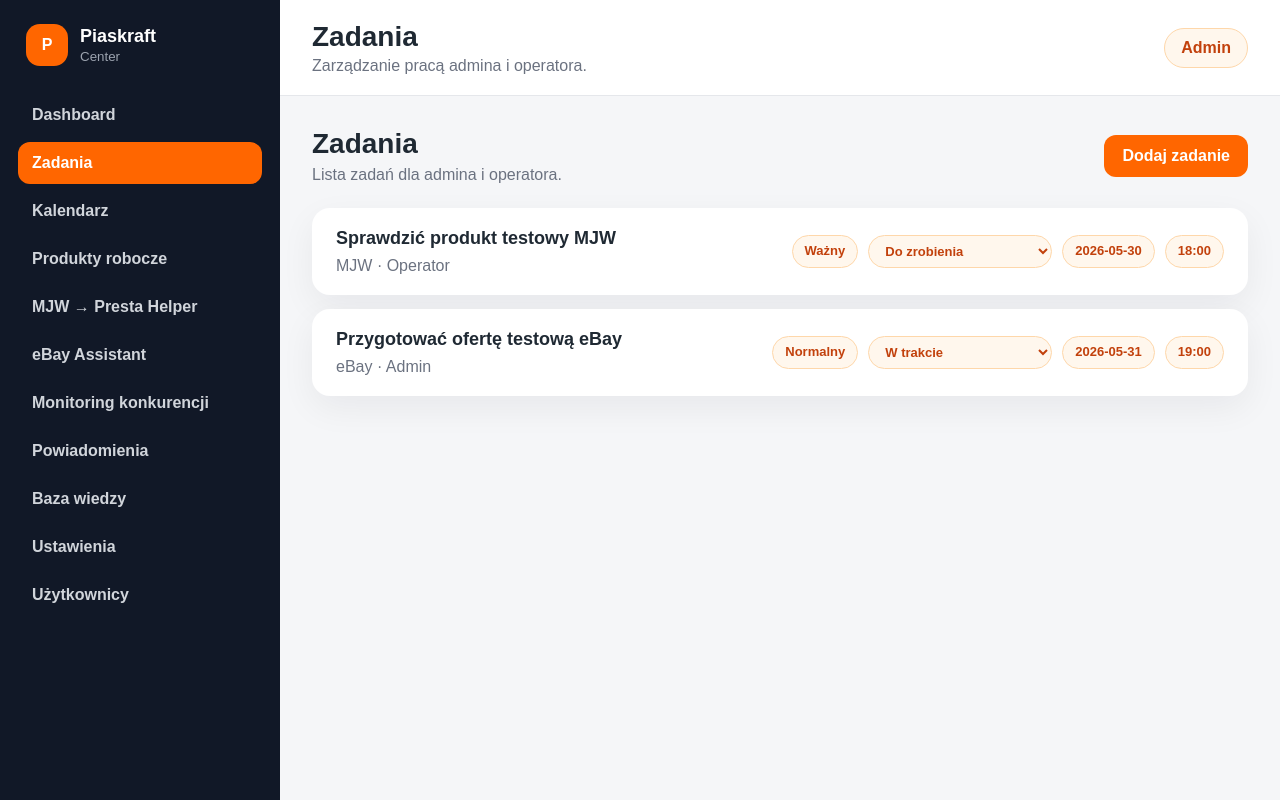
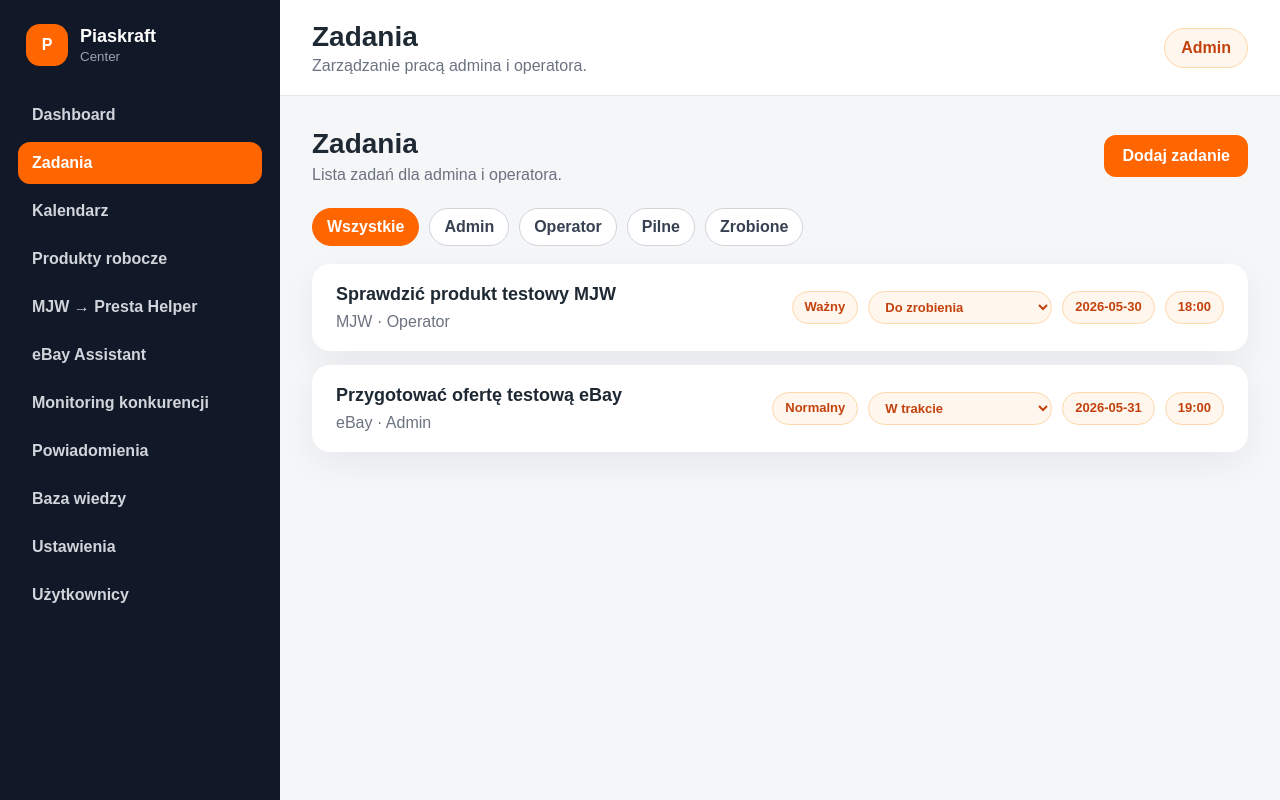
Before and after one commit to Piaskraft/piaskraft-center, a React (Vite) app in the folder apps/web/: page /zadania in a window 1280 px wide. Built offline with nearby package versions, Linux system fonts and the light colour scheme.

Commit message:
Add task filters

```diff
--- a/apps/web/src/layouts/AppLayout.css
+++ b/apps/web/src/layouts/AppLayout.css
@@ -285,3 +285,26 @@
   font-weight: 700;
   cursor: pointer;
 }
+.task-filters {
+  display: flex;
+  gap: 10px;
+  margin-bottom: 18px;
+  flex-wrap: wrap;
+}
+
+.filter-button {
+  border: 1px solid #d1d5db;
+  background: #ffffff;
+  color: #374151;
+  border-radius: 999px;
+  padding: 9px 14px;
+  font-weight: 700;
+  cursor: pointer;
+}
+
+.filter-button:hover,
+.filter-button.active {
+  background: #ff6600;
+  border-color: #ff6600;
+  color: #ffffff;
+}
--- a/apps/web/src/pages/TasksPage.tsx
+++ b/apps/web/src/pages/TasksPage.tsx
@@ -12,9 +12,20 @@ const taskStatuses: TaskStatus[] = [
   'Anulowane',
 ];
 
+type TaskFilter = 'Wszystkie' | 'Admin' | 'Operator' | 'Pilne' | 'Zrobione';
+
+const taskFilters: TaskFilter[] = [
+  'Wszystkie',
+  'Admin',
+  'Operator',
+  'Pilne',
+  'Zrobione',
+];
+
 export function TasksPage() {
   const [tasks, setTasks] = useState<Task[]>(initialTasks);
   const [isFormVisible, setIsFormVisible] = useState(false);
+  const [activeFilter, setActiveFilter] = useState<TaskFilter>('Wszystkie');
 
   function handleAddTask(newTask: NewTaskData) {
     const today = new Date().toISOString().slice(0, 10);
@@ -54,6 +65,16 @@ export function TasksPage() {
     );
   }
 
+  const filteredTasks = tasks.filter((task) => {
+    if (activeFilter === 'Wszystkie') return true;
+    if (activeFilter === 'Admin') return task.assignedTo === 'Admin';
+    if (activeFilter === 'Operator') return task.assignedTo === 'Operator';
+    if (activeFilter === 'Pilne') return task.priority === 'Pilny';
+    if (activeFilter === 'Zrobione') return task.status === 'Zrobione';
+
+    return true;
+  });
+
   return (
     <section className="tasks-page">
       <div className="page-actions">
@@ -72,8 +93,22 @@ export function TasksPage() {
 
       {isFormVisible && <TaskForm onAddTask={handleAddTask} />}
 
+      <div className="task-filters">
+        {taskFilters.map((filter) => (
+          <button
+            key={filter}
+            className={
+              activeFilter === filter ? 'filter-button active' : 'filter-button'
+            }
+            onClick={() => setActiveFilter(filter)}
+          >
+            {filter}
+          </button>
+        ))}
+      </div>
+
       <div className="tasks-list">
-        {tasks.map((task) => (
+        {filteredTasks.map((task) => (
           <article key={task.id} className="task-card">
             <div>
               <h3>{task.title}</h3>
```
